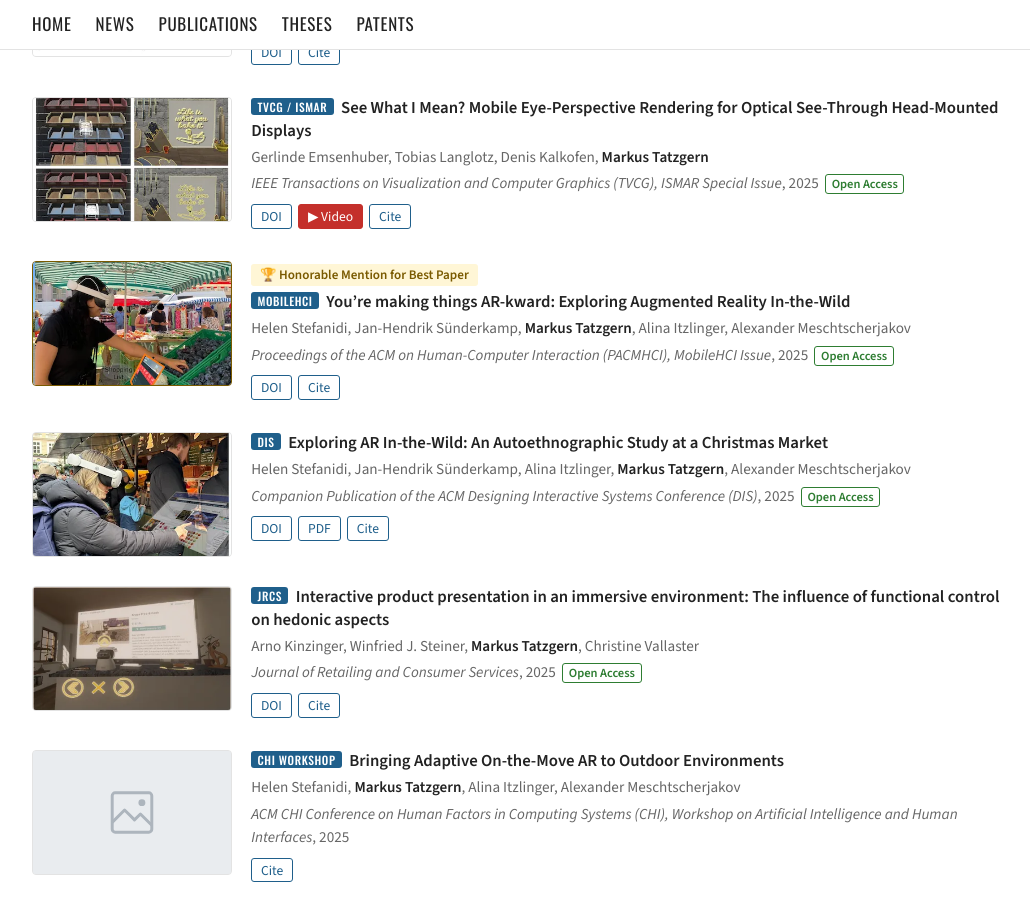
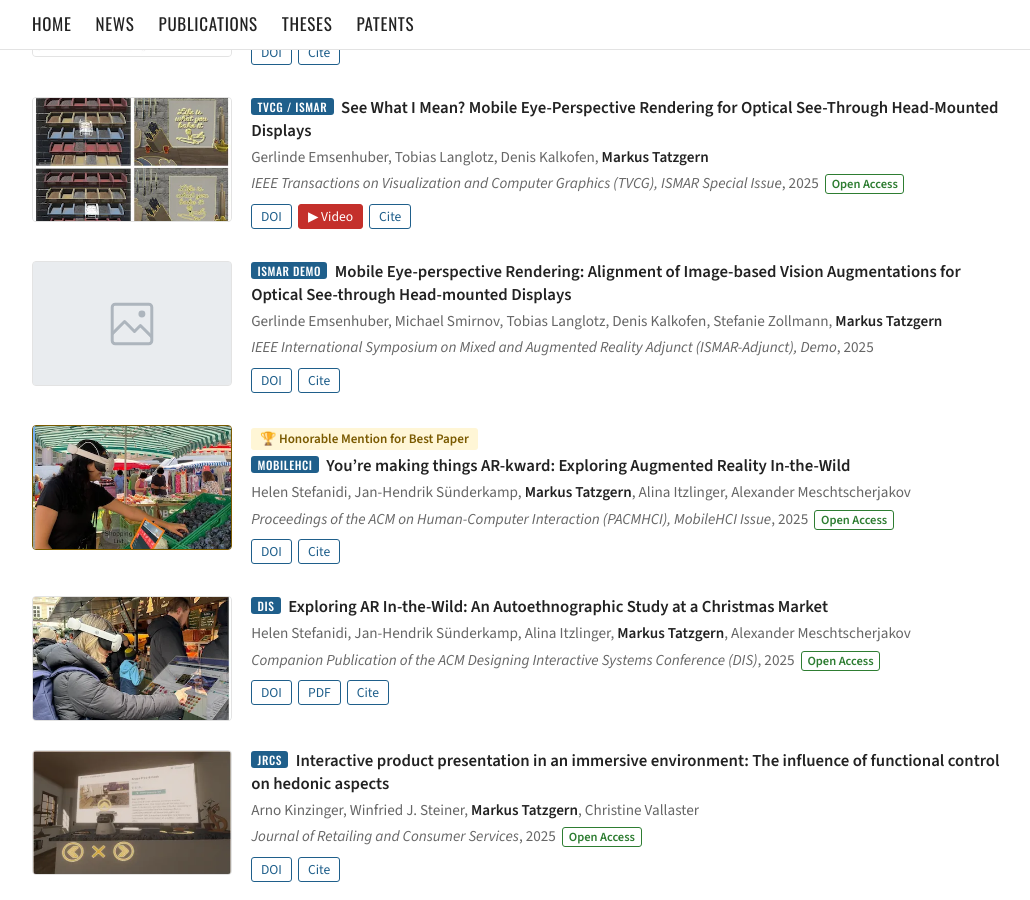
Before and after one commit to mtatz/mtatz.github.io, a Jekyll site: the page built from index.html, in a window 1280 px wide and 900 px high, scrolled down 2416 px. Shown: the whole window, without its empty margins (124-1154 px from the left). Built offline with Jekyll 4.4.1, drawn with Linux system fonts in a browser that asks for light colours; some of the changed text lies outside the part shown.

Commit message:
Add ISMAR-Adjunct 2025 demo and Eurographics 2021 tutorial
Co-Authored-By: Claude Opus 5.5 <noreply@anthropic.com>
Claude-Session: https://claude.ai/code/session_014X6Q7nAd6PJRdbiiMWzV1J

```diff
--- a/_data/bibtex.yml
+++ b/_data/bibtex.yml
@@ -108,6 +108,19 @@
     issn = {1077-2626},
     doi = {10.1109/tvcg.2025.3616739},
     url = {https://doi.org/10.1109/tvcg.2025.3616739}
+  }
+2025_ismar_mobile_epr_demo: |-
+  @inproceedings{emsenhuber2025mobile,
+    author = {Emsenhuber, Gerlinde and Smirnov, Michael and Langlotz, Tobias and Kalkofen, Denis and Zollmann, Stefanie and Tatzgern, Markus},
+    title = {Mobile Eye-perspective Rendering: Alignment of Image-based Vision Augmentations for Optical See-through Head-mounted Displays},
+    booktitle = {2025 IEEE International Symposium on Mixed and Augmented Reality Adjunct (ISMAR-Adjunct)},
+    pages = {917--918},
+    year = {2025},
+    month = oct,
+    publisher = {IEEE},
+    location = {Daejeon, Korea, Republic of},
+    doi = {10.1109/ismar-adjunct68609.2025.00250},
+    url = {https://doi.org/10.1109/ismar-adjunct68609.2025.00250}
   }
 2025_arkward: |-
   @article{stefanidi2025you,
@@ -284,6 +297,18 @@
     location = {New Orleans LA USA},
     doi = {10.1145/3491102.3502090},
     url = {https://doi.org/10.1145/3491102.3502090}
+  }
+2021_eg_tutorial_mr_vis: |-
+  @inproceedings{kalkofen2021visualization,
+    author = {Kalkofen, Denis and Mori, Shohei and Tatzgern, Markus},
+    title = {Visualization and Graphics in Mixed Reality},
+    booktitle = {Eurographics 2021 - Tutorials},
+    year = {2021},
+    publisher = {The Eurographics Association},
+    isbn = {978-3-03868-135-9},
+    issn = {1017-4656},
+    doi = {10.2312/egt.20211036},
+    url = {https://doi.org/10.2312/egt.20211036}
   }
 2021_vr_interaction_fidelity: |-
   @inproceedings{tatzgern2021exploring,
--- a/_data/publications.yml
+++ b/_data/publications.yml
@@ -72,6 +72,13 @@
   doi: 10.1109/tvcg.2025.3616739
   youtube: Y_DVrMH3XDs
   open_access: true
+- id: 2025_ismar_mobile_epr_demo
+  title: 'Mobile Eye-perspective Rendering: Alignment of Image-based Vision Augmentations for Optical See-through Head-mounted Displays'
+  authors: Gerlinde Emsenhuber, Michael Smirnov, Tobias Langlotz, Denis Kalkofen, Stefanie Zollmann, Markus Tatzgern
+  venue: IEEE International Symposium on Mixed and Augmented Reality Adjunct (ISMAR-Adjunct), Demo
+  year: 2025
+  badge: ISMAR Demo
+  doi: 10.1109/ismar-adjunct68609.2025.00250
 - id: 2025_arkward
   title: 'You’re making things AR-kward: Exploring Augmented Reality In-the-Wild'
   authors: Helen Stefanidi, Jan-Hendrik Sünderkamp, Markus Tatzgern, Alina Itzlinger, Alexander Meschtscherjakov
@@ -193,6 +200,13 @@
   award: Honorable Mention for Best Paper
   open_access: true
   oa_pdf: https://dl.acm.org/doi/pdf/10.1145/3491102.3502090
+- id: 2021_eg_tutorial_mr_vis
+  title: Visualization and Graphics in Mixed Reality
+  authors: Denis Kalkofen, Shohei Mori, Markus Tatzgern
+  venue: Eurographics 2021 – Tutorials
+  year: 2021
+  badge: EG Tutorial
+  doi: 10.2312/egt.20211036
 - id: 2021_vr_interaction_fidelity
   title: Exploring Input Approximations for Control Panels in Virtual Reality
   authors: Markus Tatzgern, Christoph Birgmann
```
